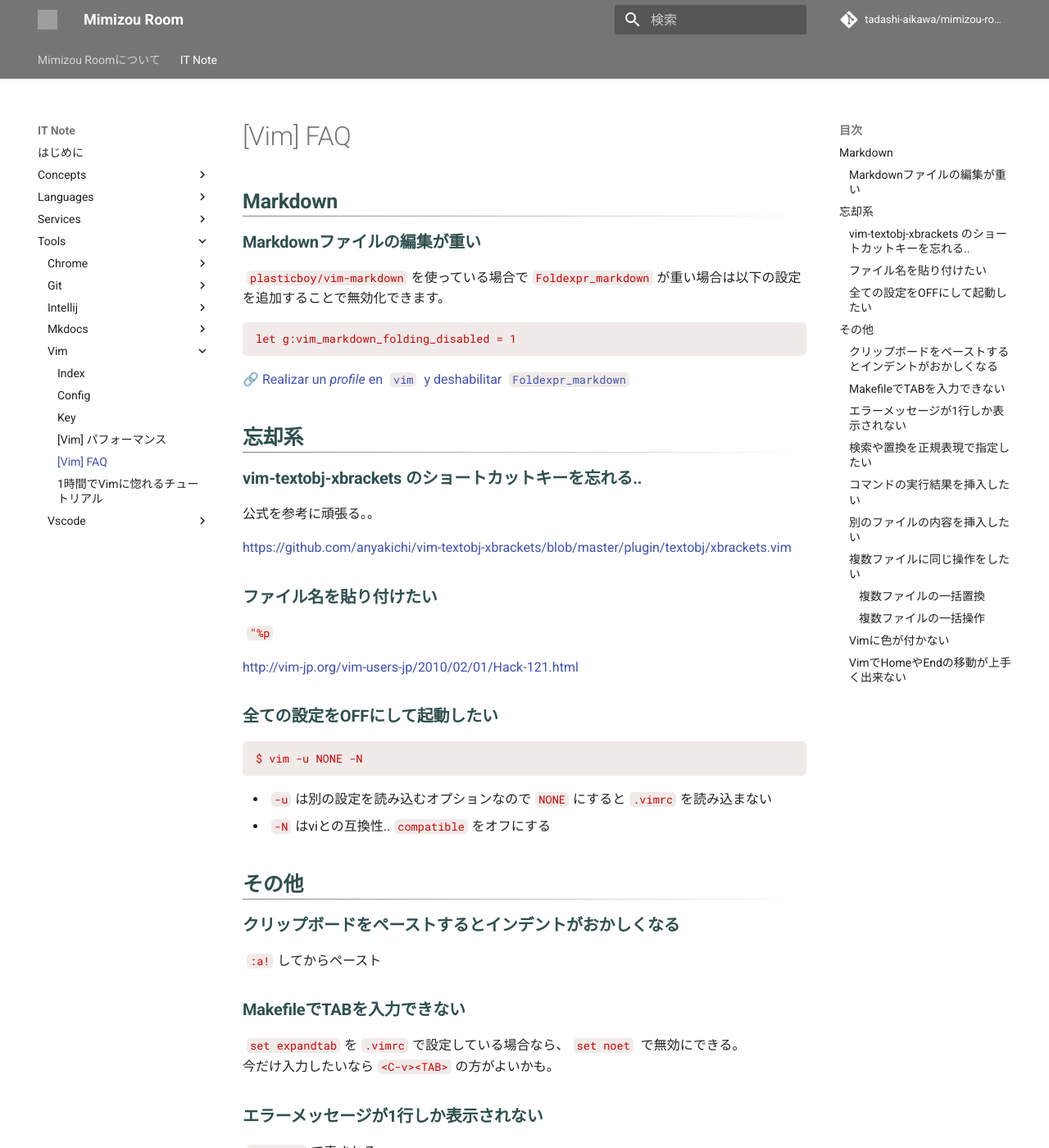
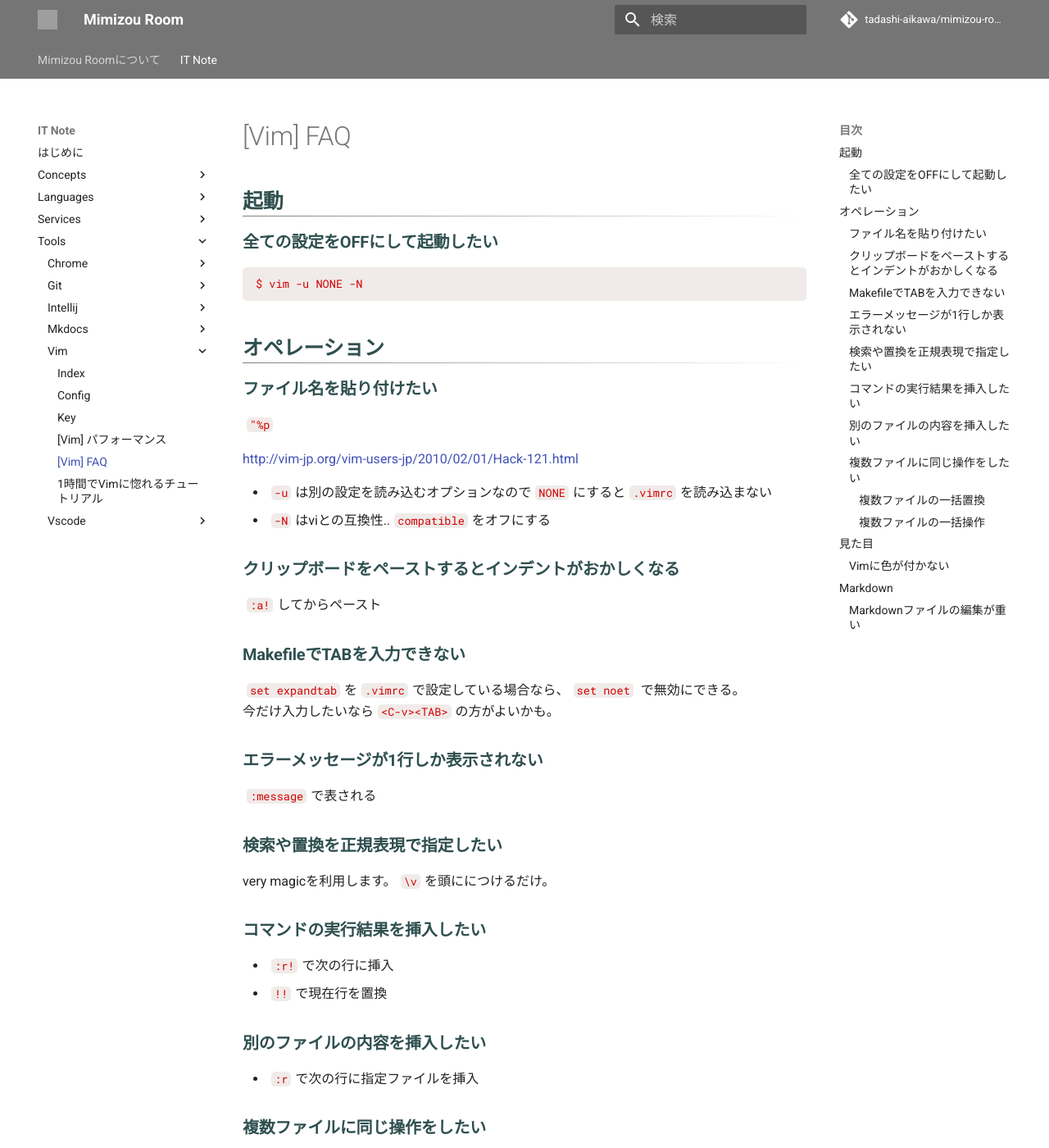
Before and after one commit to tadashi-aikawa/mimizou-room, an MkDocs documentation site: the page built from docs/IT_Note/tools/vim/trouble.md, in a window 1280 px wide and 1400 px high. Shown: the whole window at 82% size. Built offline with MkDocs 1.6.1 and Material for MkDocs 9.7.7, drawn with Linux system fonts in a browser that asks for light colours; comment, search, counter and statistics services are not loaded; some of the changed text lies outside the part shown; grey boxes are pictures that could not be loaded.

Commit message:
[Vim] FAQの整理

````diff
--- a/docs/IT_Note/tools/vim/trouble.md
+++ b/docs/IT_Note/tools/vim/trouble.md
@@ -1,30 +1,18 @@
 # [Vim] FAQ
 
 
-Markdown
---------
+起動
+----
 
-### Markdownファイルの編集が重い
-
-`plasticboy/vim-markdown`を使っている場合で`Foldexpr_markdown`が重い場合は以下の設定を追加することで無効化できます。
+### 全ての設定をOFFにして起動したい
 
 ```
-let g:vim_markdown_folding_disabled = 1
+$ vim -u NONE -N
 ```
 
-🔗 [Realizar un <i>profile</i> en <code>vim</code> y deshabilitar <code>Foldexpr\_markdown</code>](https://osiux.gitlab.io/2018-08-15-realizar-un-profile-en-vim-y-deshabilitar-foldexpr-markdown.html)
 
-
-忘却系
-------
-
-
-### vim-textobj-xbrackets のショートカットキーを忘れる..
-
-公式を参考に頑張る。。
-
-https://github.com/anyakichi/vim-textobj-xbrackets/blob/master/plugin/textobj/xbrackets.vim
-
+オペレーション
+--------------
 
 ### ファイル名を貼り付けたい
 
@@ -32,51 +20,35 @@ https://github.com/anyakichi/vim-textobj-xbrackets/blob/master/plugin/textobj/xb
 
 http://vim-jp.org/vim-users-jp/2010/02/01/Hack-121.html
 
-
-### 全ての設定をOFFにして起動したい
-
-```
-$ vim -u NONE -N
-```
-
 * `-u`は別の設定を読み込むオプションなので`NONE`にすると`.vimrc`を読み込まない
 * `-N`はviとの互換性..`compatible`をオフにする
 
 
-その他
-------
-
 ### クリップボードをペーストするとインデントがおかしくなる
 
 `:a!`してからペースト
-
 
 ### MakefileでTABを入力できない
 
 `set expandtab`を`.vimrc`で設定している場合なら、`set noet` で無効にできる。
 今だけ入力したいなら`<C-v><TAB>`の方がよいかも。
 
-
 ### エラーメッセージが1行しか表示されない
 
 `:message`で表される
 
-
 ### 検索や置換を正規表現で指定したい
 
 very magicを利用します。`\v`を頭ににつけるだけ。
-
 
 ### コマンドの実行結果を挿入したい
 
 * `:r!`で次の行に挿入
 * `!!`で現在行を置換
 
-
 ### 別のファイルの内容を挿入したい
 
 * `:r`で次の行に指定ファイルを挿入
-
 
 ### 複数ファイルに同じ操作をしたい
 
@@ -97,6 +69,9 @@ args *
 ```
 
 
+見た目
+------
+
 ### Vimに色が付かない
 
 `set termguicolors`を外してみる
@@ -104,6 +79,15 @@ args *
 https://qiita.com/foooomio/items/9f5a1948104f8f26d38a
 
 
-### VimでHomeやEndの移動が上手く出来ない
+Markdown
+--------
 
-???
+### Markdownファイルの編集が重い
+
+`plasticboy/vim-markdown`を使っている場合で`Foldexpr_markdown`が重い場合は以下の設定を追加することで無効化できます。
+
+```
+let g:vim_markdown_folding_disabled = 1
+```
+
+🔗 [Realizar un <i>profile</i> en <code>vim</code> y deshabilitar <code>Foldexpr\_markdown</code>](https://osiux.gitlab.io/2018-08-15-realizar-un-profile-en-vim-y-deshabilitar-foldexpr-markdown.html)
````
